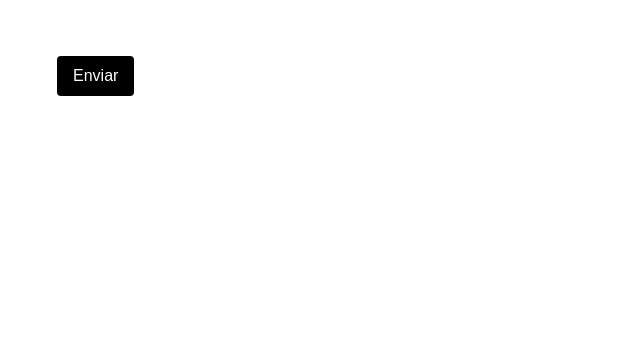
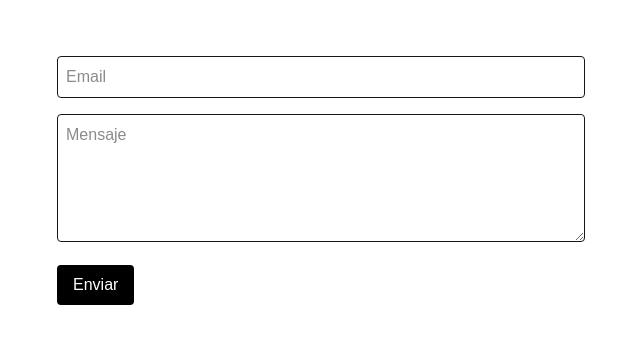
Before and after one commit to Neiland85/claritystructures-webapp, a Next.js app: page /contact in a window 1280 px wide. Shown: the top 344 px of the page, without its empty margins (319-959 px from the left). Built offline with nearby package versions, Linux system fonts and the light colour scheme.

Commit message:
chore: finalize contact flow and UX fixes

```diff
--- a/src/app/contact/page.tsx
+++ b/src/app/contact/page.tsx
@@ -1,16 +1,26 @@
 import ContactForm from '@/components/ContactForm';
 
-export default function ContactPage({
+export default async function ContactPage({
   searchParams,
 }: {
-  searchParams: { context?: string };
+  searchParams: Promise<{ context?: string }>;
 }) {
-  const context = searchParams?.context
-    ? decodeURIComponent(searchParams.context)
+  const params = await searchParams;
+  const context = params?.context
+    ? decodeURIComponent(params.context)
     : undefined;
 
   return (
-    <main className="min-h-screen p-8">
+    <main className="min-h-screen p-8 space-y-6">
+      {context && (
+        <section className="max-w-xl mx-auto p-4 border rounded text-sm text-gray-700">
+          <h2 className="font-medium mb-2">Resumen del incidente</h2>
+          <pre className="whitespace-pre-wrap text-xs bg-black/5 p-3 rounded">
+            {context}
+          </pre>
+        </section>
+      )}
+
       <ContactForm lang="es" context={context} />
     </main>
   );
--- a/src/components/ContactForm.tsx
+++ b/src/components/ContactForm.tsx
@@ -2,14 +2,28 @@
 
 import { useState } from 'react';
 
-export default function ContactForm({ lang = 'es', context }: any) {
-  const [status, setStatus] = useState<'idle' | 'loading' | 'ok' | 'error'>('idle');
+export default function ContactForm({
+  lang = 'es',
+  context,
+}: {
+  lang?: 'es' | 'en';
+  context?: string;
+}) {
+  const [status, setStatus] = useState<'idle' | 'loading' | 'ok' | 'error'>(
+    'idle'
+  );
 
   async function onSubmit(e: React.FormEvent<HTMLFormElement>) {
     e.preventDefault();
     setStatus('loading');
 
-    const data = Object.fromEntries(new FormData(e.currentTarget).entries());
+    const form = e.currentTarget;
+    const data = Object.fromEntries(new FormData(form).entries());
+
+    if (!data.email || !data.message) {
+      setStatus('error');
+      return;
+    }
 
     const res = await fetch('/api/contact', {
       method: 'POST',
@@ -18,16 +32,29 @@ export default function ContactForm({ lang = 'es', context }: any) {
     });
 
     setStatus(res.ok ? 'ok' : 'error');
+    if (res.ok) form.reset();
   }
 
   return (
     <section className="max-w-xl mx-auto p-6 space-y-4">
-      {/* título y texto igual */}
+      <form onSubmit={onSubmit} className="space-y-4">
+        <input
+          name="email"
+          type="email"
+          required
+          placeholder="Email"
+          className="w-full border rounded p-2"
+        />
 
-      <form onSubmit={onSubmit} className="space-y-4">
-        {/* inputs iguales */}
+        <textarea
+          name="message"
+          required
+          placeholder="Mensaje"
+          className="w-full border rounded p-2 h-32"
+        />
 
         <button
+          type="submit"
           disabled={status === 'loading'}
           className="px-4 py-2 bg-black text-white rounded disabled:opacity-50"
         >
@@ -37,7 +64,7 @@ export default function ContactForm({ lang = 'es', context }: any) {
 
       {status === 'ok' && (
         <p className="text-sm text-green-600">
-          Mensaje enviado. Nos pondremos en contacto.
+          Mensaje enviado correctamente.
         </p>
       )}
 
```
